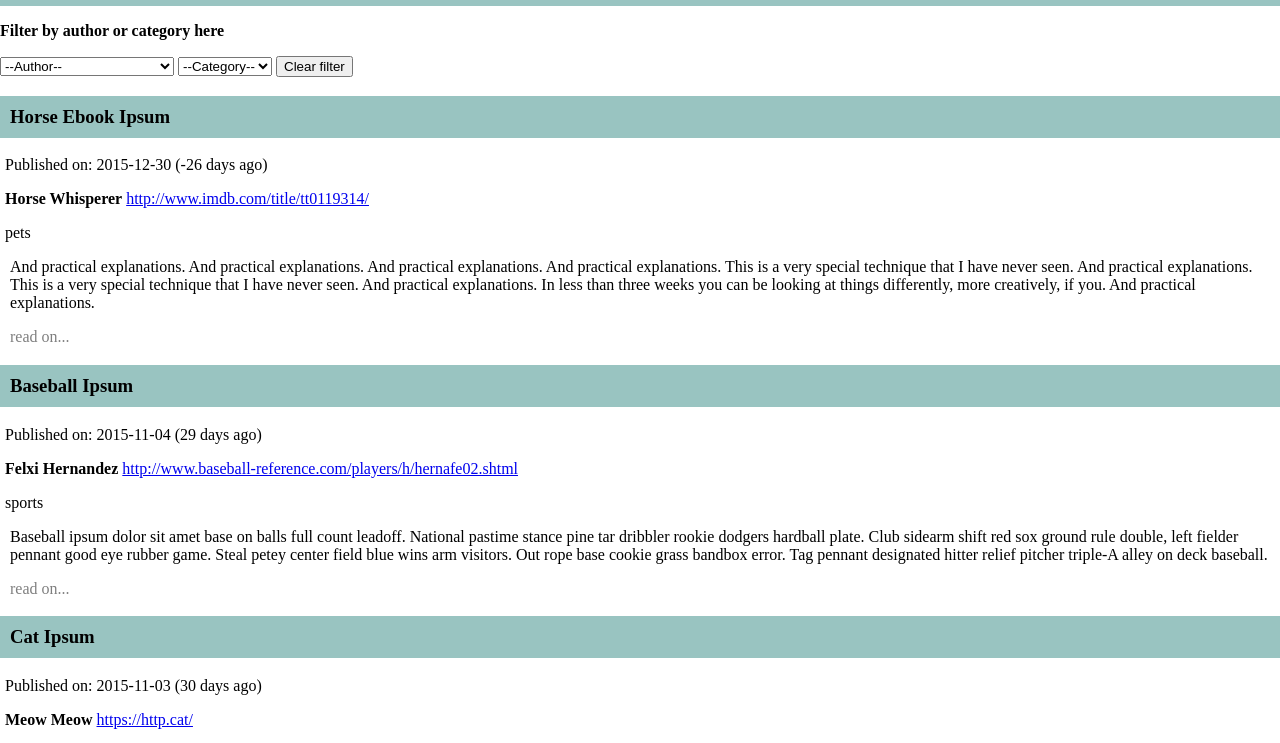
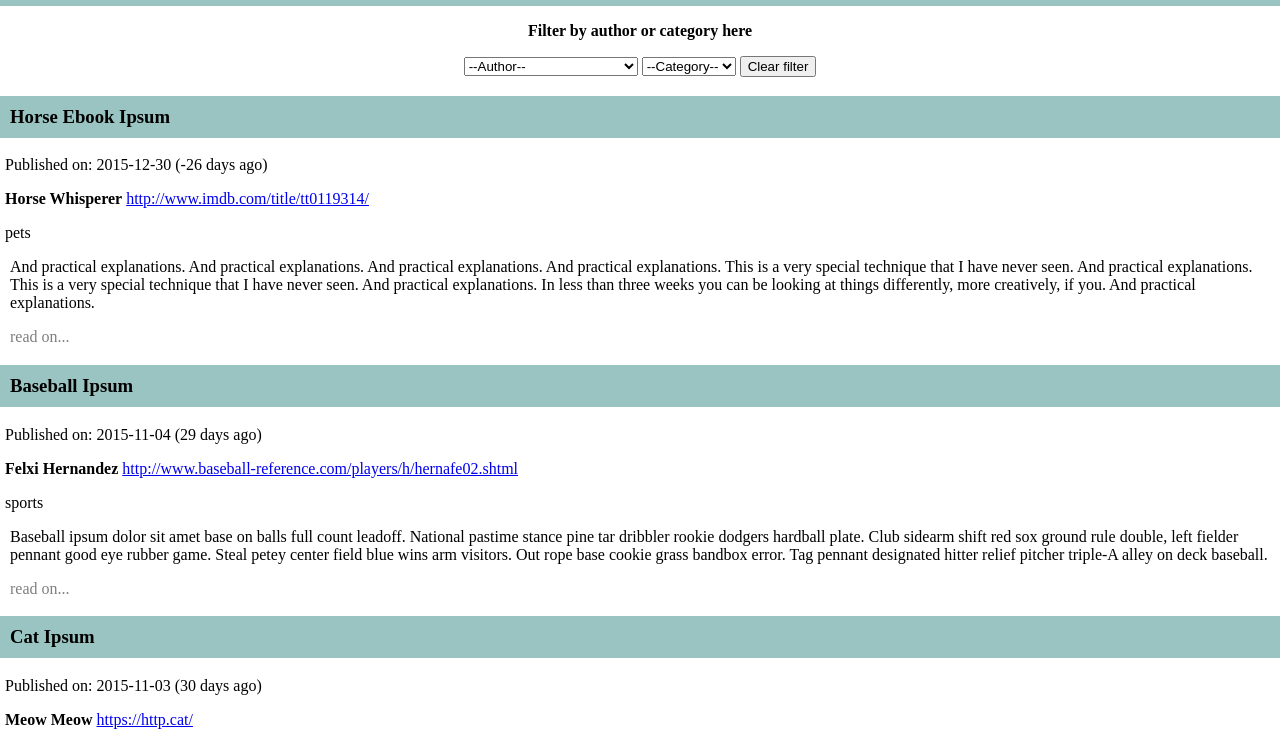
Before and after one commit to jessicahur/code-blog, a plain HTML site: page index.html in a window 1280 px wide. Shown: the part 357-1100 px from the top of the page. Drawn offline with Linux system fonts and the light colour scheme.

Commit message:
filters are now aligned center

```diff
--- a/css/styling.css
+++ b/css/styling.css
@@ -24,6 +24,9 @@ nav li {
 nav a {
   text-decoration: none;
   color: inherit;
+}
+form{
+  text-align: center;
 }
 article .details{
   padding-left: 5px;
```
